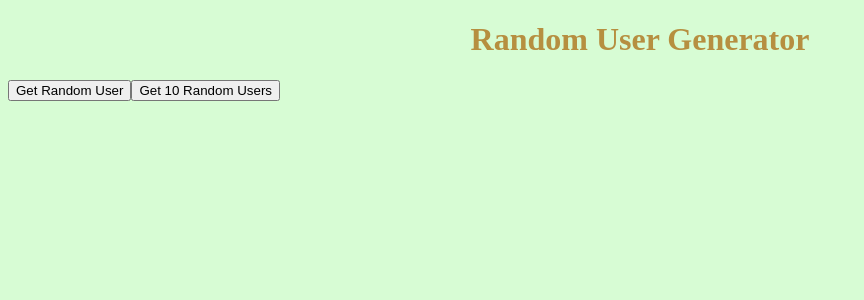
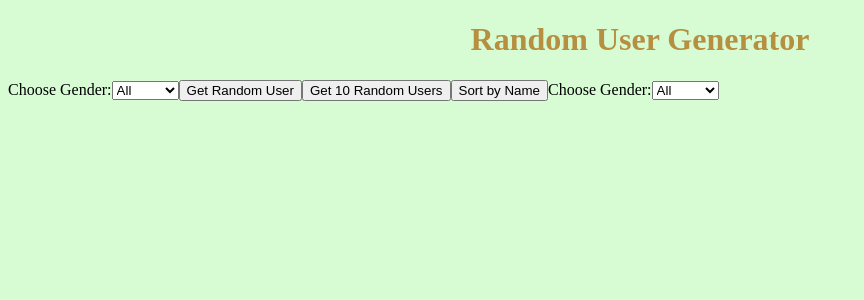
Before and after one commit to RampriyaKarthick/RandomUser, a React (Create React App) app: page / in a window 1280 px wide. Shown: the top 300 px of the page, without its empty margins (0-864 px from the left). Built offline with nearby package versions, Linux system fonts and the light colour scheme.

Commit message:
app styling and gender label functions

```diff
--- a/package.json
+++ b/package.json
@@ -9,6 +9,7 @@
     "axios": "^1.6.2",
     "react": "^18.2.0",
     "react-dom": "^18.2.0",
+    "react-icons": "^4.12.0",
     "react-scripts": "5.0.1",
     "web-vitals": "^2.1.4"
   },
--- a/src/App.css
+++ b/src/App.css
@@ -8,3 +8,60 @@ body{
   justify-content: center;
   color: #B68F40;
 }
+
+.get-user-button:hover {
+  background-color: #2980b9;
+  color:whitesmoke
+}
+
+.get-users-button:hover {
+  background-color: #2980b9;
+  color:whitesmoke
+}
+
+.sort-button:hover{
+  background-color: #2980b9;
+  color:whitesmoke
+}
+
+.card-container {
+  display: flex;
+  flex-wrap: wrap;
+  align-items: center;
+  justify-content: space-around;
+  width: 75%;
+  padding: 50px;
+  border-radius: 10px
+}
+
+.card {
+  text-align: center;
+  border-radius: 10px;
+  box-shadow: 0 0 10px rgba(0, 0, 0, 0.1);
+  background-color: #fff;
+  width: 400px;
+  height: 300px;
+  margin: 10px;
+  position: relative;
+}
+
+.banner {
+  background-color: #cbc0c0;
+  height: 70px;
+  width: 100%;
+  position: absolute;
+  top: 0;
+  left: 0;
+  border-radius: 10px 10px 0 0;
+}
+.image-container {
+  position: relative;
+  z-index: 1;
+}
+
+.rounded-image {
+  padding-top: 10px;
+  border-radius: 50%;
+  width: 100px;
+  height: 100px;
+}
--- a/src/App.js
+++ b/src/App.js
@@ -1,6 +1,7 @@
 import React, { useState} from 'react';
 import axios from 'axios';
 import './App.css';
+import IconList from './components/IconList';
 
 function App() {
 
@@ -29,6 +30,17 @@ function App() {
     }
   };
 
+  const sortUsersByName = () => {
+    const sortedUsers = [...users].sort((a, b) => {
+      const nameA = a.name.toLowerCase();
+      const nameB = b.name.toLowerCase();
+      if (nameA < nameB) return -1;
+      if (nameA > nameB) return 1;
+      return 0;
+    });
+    setUsers(sortedUsers);
+  };
+
   const handleGetUsers = () => {
     for (let i = 0; i < 10; i++) {
       getRandomUser();
@@ -40,17 +52,44 @@ function App() {
     setUsers(updatedUsers);
   };
 
+  const handleGenderChange = (gender) => {
+    setSelectedGender(gender);
+    setUsers([]);
+  };
+
+
+
   return (
     <div >
       <h1 className="title">Random User Generator</h1>
       <div>
+      <label>
+            Choose Gender:
+            <select value={selectedGender} onChange={(e) => handleGenderChange(e.target.value)}>
+              <option value="">All</option>
+              <option value="male">Male</option>
+              <option value="female">Female</option>
+            </select>
+          </label>
       <button className="get-user-button" onClick={getRandomUser}>
           Get Random User
         </button>
         <button className="get-users-button" onClick={handleGetUsers}>Get 10 Random Users</button>
-      </div>
-      {users
-          .filter(user => selectedGender ? user.gender === selectedGender : true) // Apply gender filter
+        <button className="sort-button" onClick={sortUsersByName}>
+          Sort by Name
+        </button>
+        <label>
+            Choose Gender:
+            <select value={selectedGender} onChange={(e) => handleGenderChange(e.target.value)}>
+              <option value="">All</option>
+              <option value="male">Male</option>
+              <option value="female">Female</option>
+            </select>
+          </label>
+        </div>
+      <div className="card-container">
+        {users
+          .filter(user => selectedGender ? user.gender === selectedGender : true)
           .map((user, index) => (
             <div className="card" key={user.id}>
               <div className="banner"></div>
@@ -58,13 +97,16 @@ function App() {
                 <div className='image-container'>
                   <img src={user.image} alt={`${user.name}`} className="rounded-image" />
                 </div>
-
+                <div className="bottom-icons">
+                  <IconList userData={user} />
+                </div>
                 <button className="delete-button" onClick={() => deleteUser(user.id)}>
-                  Remove User
+                  Delete
                 </button>
               </div>
             </div>
           ))}
+      </div>
     </div>
   );
 }
--- /dev/null
+++ b/src/components/IconList.jsx
@@ -0,0 +1,9 @@
+import React from 'react'
+
+function IconList({userData}) {
+  return (
+    <div>IconList</div>
+  )
+}
+
+export default IconList
```
Also changed, not shown: 1 other file (tests, documents, lock files or other folders).
